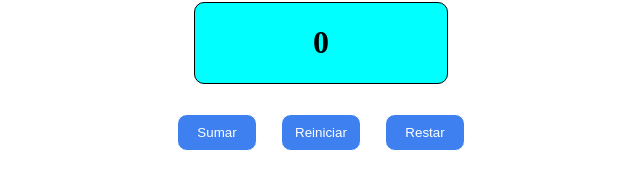
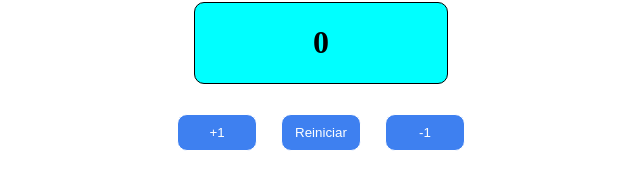
Before and after one commit to AlphaGe0rge/mantenimiento-software_activida-4, a plain HTML site: page index.html in a window 1280 px wide. Shown: the part 251-440 px from the top of the page, 319-959 px from the left. Drawn offline with Linux system fonts and the light colour scheme.

Commit message:
JO: cambio de nombre en los botones

```diff
--- a/index.html
+++ b/index.html
@@ -14,9 +14,9 @@
 
     <div class="buttons">
 
-        <button onclick="sumar(+1)">Sumar</button>
+        <button onclick="sumar(+1)">+1</button>
         <button onclick="sumar(0)">Reiniciar</i></button>
-        <button onclick="sumar(-1)">Restar</i></button>
+        <button onclick="sumar(-1)">-1</i></button>
 
     </div>
 
```
